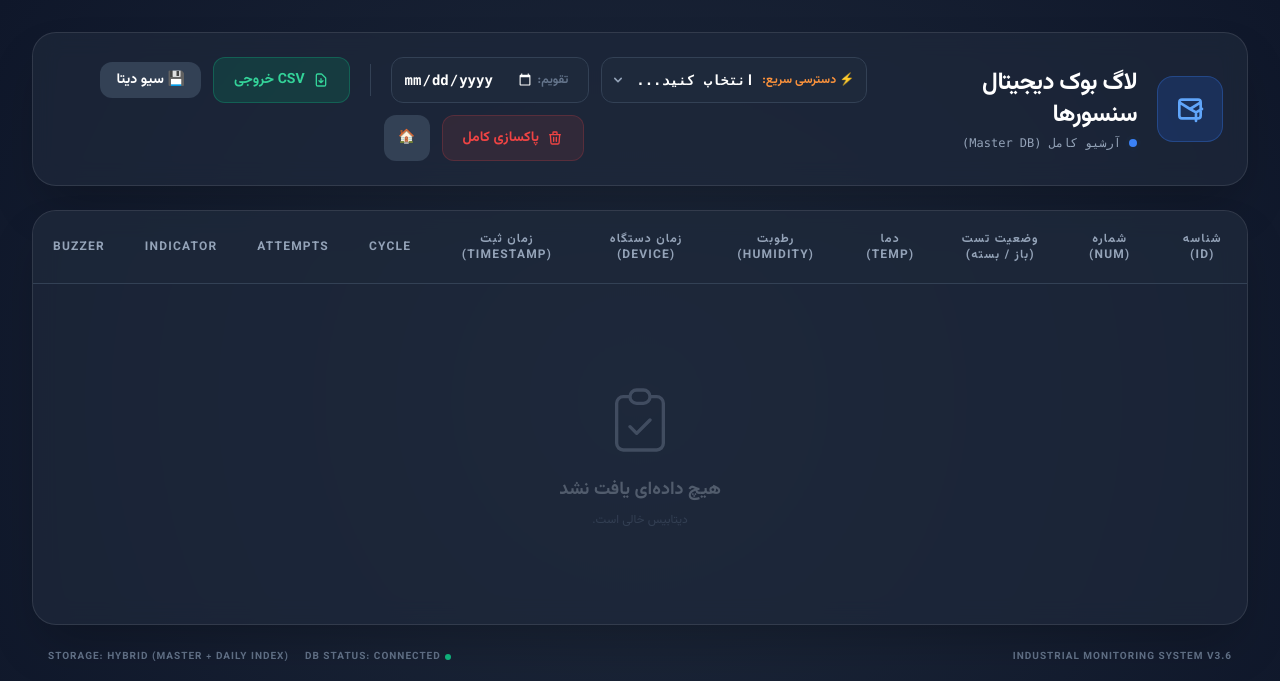
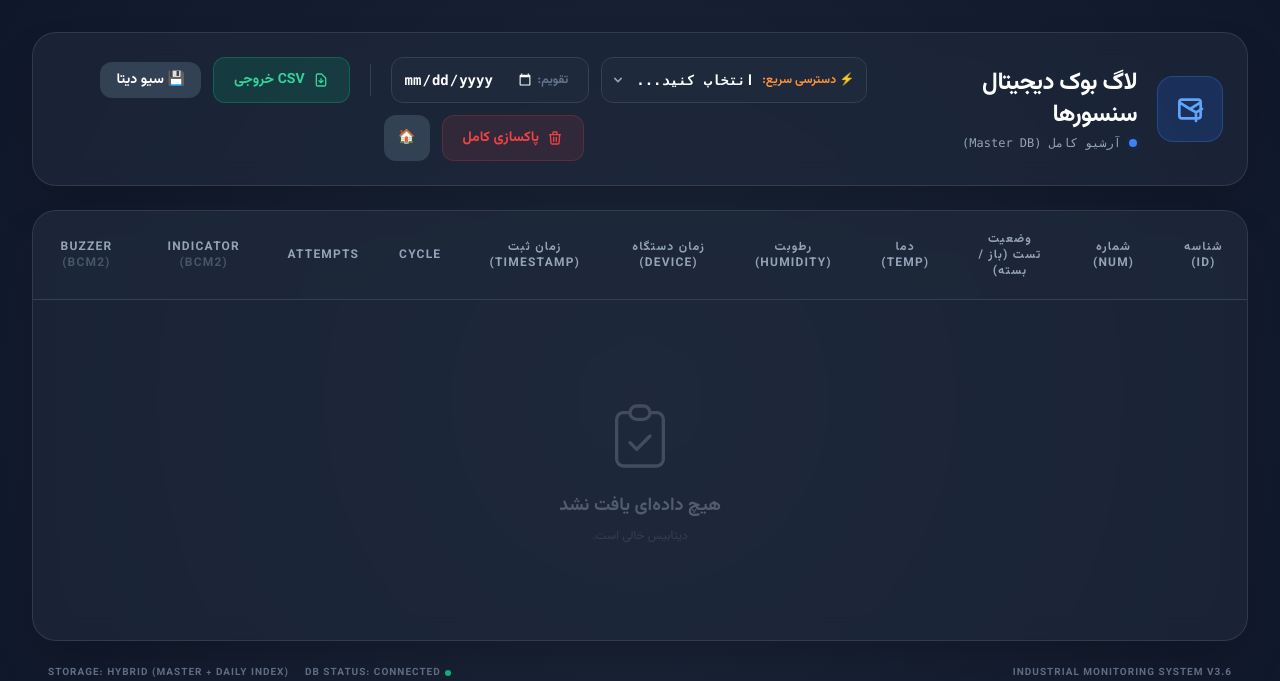
Before and after one commit to parsapeyman10/RF_tester, a Flask app: page /history in a window 1280 px wide. Shown: the top 681 px of the page. Run offline with Flask 3, Linux system fonts and the light colour scheme; data that the repository does not hold is empty; some libraries are stand-ins or nearby versions.

Commit message:
برچسب‌گذاری Indicator/Buzzer به‌عنوان سیگنال‌های مختصِ BCM2
کاربر تایید کرد: Indicator (GPIO34) و Buzzer (GPIO35) دو فانکشنِ
جداگانه‌ی مربوط به BCM2 هستند (نه سیگنال‌های سراسری/مستقل از BCM، و نه
چیزی که معادلش برای BCM1 هم وجود داشته باشد). بدون تغییر سخت‌افزاری یا
پروتکلی، فقط لیبل/توضیحات UI برای رفع ابهام به‌روزرسانی شد:
- داشبورد زنده (index.html): لیبل‌های کارت Indicator/Buzzer + متن و تیک
  تنظیمات، با (BCM2) مشخص شدند
- تاریخچه (history.html): هدر ستون‌های Indicator/Buzzer با (BCM2)
  مشخص شدند
- کامنت فرم‌ور ESP32 برای GPIO34/GPIO35 به‌روزرسانی شد تا تاکید کند این
  دو سیگنال مختصِ BCM2 هستند

تست شد: هر سه اسکریپت .github/scripts/test_*.py پاس شدند؛ رندر زنده‌ی
/ و /history با curl تایید شد.

Co-authored-by: arena-agent <297053741+arena-agent@users.noreply.github.com>

```diff
--- a/templates/history.html
+++ b/templates/history.html
@@ -153,8 +153,8 @@
                             <th class="p-5 text-slate-400 text-xs font-bold uppercase tracking-widest text-center">زمان ثبت (TimeStamp)</th>
                             <th class="p-5 text-slate-400 text-xs font-bold uppercase tracking-widest text-center">Cycle</th>
                             <th class="p-5 text-slate-400 text-xs font-bold uppercase tracking-widest text-center">Attempts</th>
-                            <th class="p-5 text-slate-400 text-xs font-bold uppercase tracking-widest text-center">Indicator</th>
-                            <th class="p-5 text-slate-400 text-xs font-bold uppercase tracking-widest text-center">Buzzer</th>
+                            <th class="p-5 text-slate-400 text-xs font-bold uppercase tracking-widest text-center">Indicator <span class="normal-case text-slate-600">(BCM2)</span></th>
+                            <th class="p-5 text-slate-400 text-xs font-bold uppercase tracking-widest text-center">Buzzer <span class="normal-case text-slate-600">(BCM2)</span></th>
                         </tr>
                     </thead>
                     <tbody class="divide-y divide-slate-800">
```
Also changed, not shown: templates/index.html (+5 -4 lines), 1 other file.
